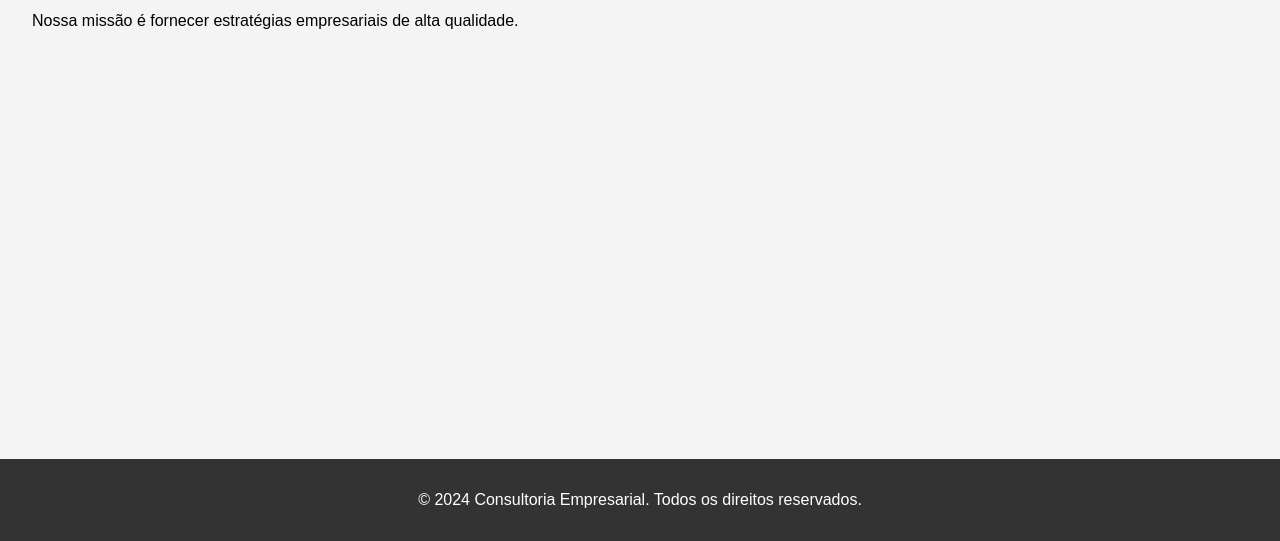
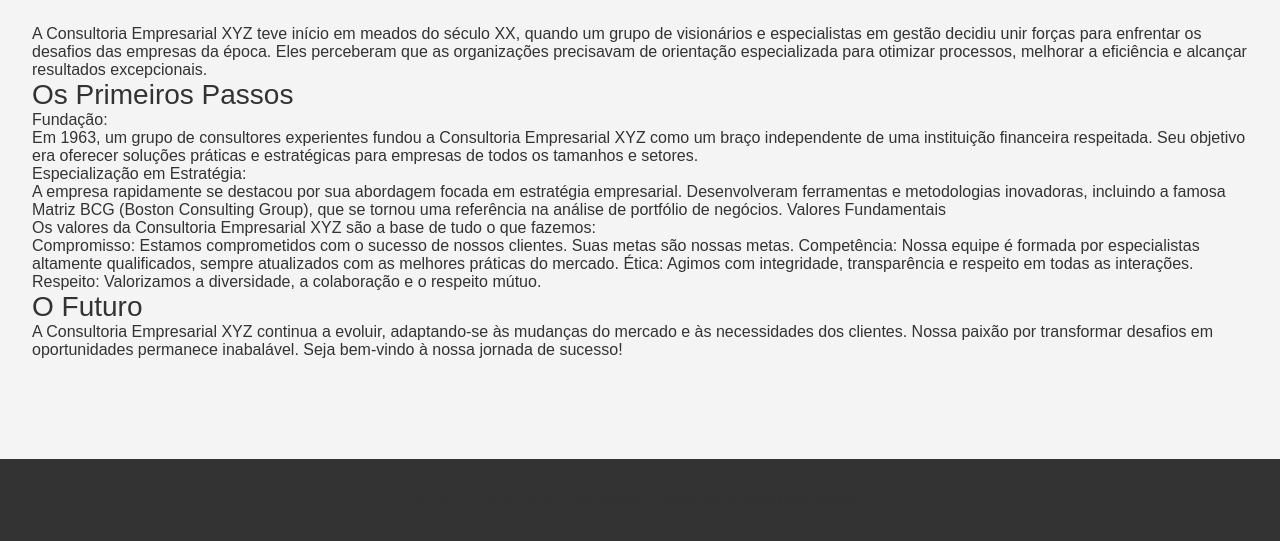
Before and after one commit to YannTorres/FrontChessman, a plain HTML site: page src/pages/sobre.html in a window 1280 px wide. Shown: the part 259-800 px from the top of the page. Drawn offline with Linux system fonts and the light colour scheme.

Commit message:
Mudanças

```diff
--- a/src/pages/sobre.html
+++ b/src/pages/sobre.html
@@ -21,8 +21,36 @@
     </header>
     <main>
         <section id="about">
-            <h2>Sobre Nós</h2>
-            <p>Nossa missão é fornecer estratégias empresariais de alta qualidade.</p>
+            <div>
+                <h2>Sobre Nós</h2>
+                <p>A Consultoria Empresarial XYZ teve início em meados do século XX, quando um grupo de visionários e especialistas em gestão decidiu unir forças para enfrentar os desafios das empresas da época. Eles perceberam que as organizações precisavam de orientação especializada para otimizar processos, melhorar a eficiência e alcançar resultados excepcionais.
+                    <br>
+                    <span>Os Primeiros Passos</span>
+                    <br>
+                    Fundação:
+                    <br>
+                    Em 1963, um grupo de consultores experientes fundou a Consultoria Empresarial XYZ como um braço independente de uma instituição financeira respeitada.
+                    Seu objetivo era oferecer soluções práticas e estratégicas para empresas de todos os tamanhos e setores.
+                    <br>
+                    Especialização em Estratégia:
+                    <br>
+                    A empresa rapidamente se destacou por sua abordagem focada em estratégia empresarial.
+                    Desenvolveram ferramentas e metodologias inovadoras, incluindo a famosa Matriz BCG (Boston Consulting Group), que se tornou uma referência na análise de portfólio de negócios.
+                    Valores Fundamentais
+                    <br>
+                    Os valores da Consultoria Empresarial XYZ são a base de tudo o que fazemos:
+                    <br>
+                        Compromisso: Estamos comprometidos com o sucesso de nossos clientes. Suas metas são nossas metas.
+                        Competência: Nossa equipe é formada por especialistas altamente qualificados, sempre atualizados com as melhores práticas do mercado.
+                        Ética: Agimos com integridade, transparência e respeito em todas as interações.
+                        Respeito: Valorizamos a diversidade, a colaboração e o respeito mútuo.
+                    <br>
+                    <span>O Futuro</span>
+                    <br>
+                    A Consultoria Empresarial XYZ continua a evoluir, adaptando-se às mudanças do mercado e às necessidades dos clientes. Nossa paixão por transformar desafios em oportunidades permanece inabalável.
+
+                    Seja bem-vindo à nossa jornada de sucesso!</p>
+            </div>
         </section>
     </main>
     <footer>
--- a/src/pages/styles/styles-sobre.css
+++ b/src/pages/styles/styles-sobre.css
@@ -43,6 +43,11 @@
     border-bottom: 2px solid #333;
     padding-bottom: 0.5em;
     margin-bottom: 1em;
+    font-size: 28px;
+}
+
+p {
+    color: #333;
 }
 
 ul {
@@ -68,3 +73,7 @@
     width: 100%;
     bottom: 0;
 }
+
+span {
+    font-size: 28px;
+}
```
Also changed, not shown: src/pages/index.html (+10 -2 lines), src/pages/styles/styles-home.css (+22 -1 lines), src/img/consultoria.jpg (added).
